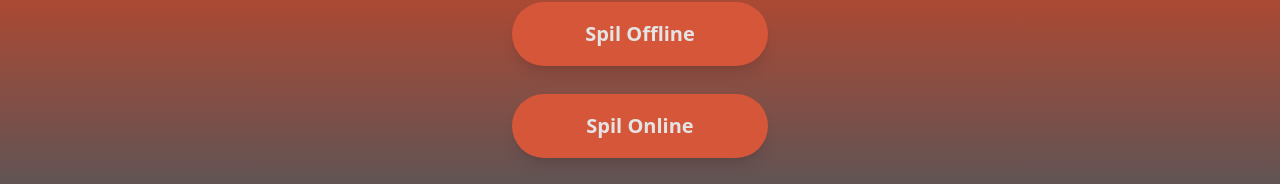
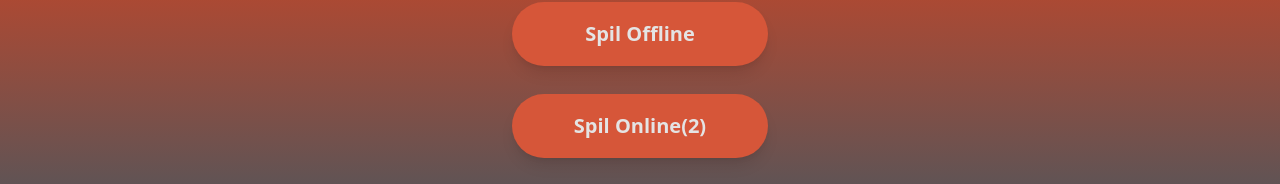
Before and after one commit to Bagg3/Bagge.github.io, a React (Vite) app: page / in a window 1280 px wide. Shown: the part 460-644 px from the top of the page. Built offline with nearby package versions, Linux system fonts and the light colour scheme; what tailwindcss-fluid-type would draw is missing.

Commit message:
Linking to work in progress

```diff
--- a/src/App.tsx
+++ b/src/App.tsx
@@ -2,6 +2,7 @@ import { BrowserRouter as Router, Routes, Route } from 'react-router-dom';
 import FrontPage from './pages/FrontPage';
 import SetupGame from './pages/SetupGame';
 import Game from './pages/Game';
+import SetupGame2 from './pages/SetupGame2';
 
 function App() {
   // custom API hook
@@ -15,6 +16,7 @@ function App() {
       <Routes>
         <Route path="/" element={<FrontPage />} />
         <Route path="/setup" element={<SetupGame />} />
+        <Route path="/setup2" element={<SetupGame2 />} />
         <Route path="/game" element={<Game />} />
         <Route path="/*" element={<div>404</div>} />
       </Routes>
--- a/src/pages/FrontPage.tsx
+++ b/src/pages/FrontPage.tsx
@@ -16,9 +16,9 @@ const FrontPage = () => {
         </button>
       </Link>
 
-      <Link to="/setup">
+      <Link to="/setup2">
         <button className="mb-7 h-16 w-64 rounded-full bg-[#d65639] text-xl font-bold text-[#e4e4e4] shadow-lg hover:bg-[#da644a]">
-          Spil Online
+          Spil Online(2)
         </button>
       </Link>
 
```
